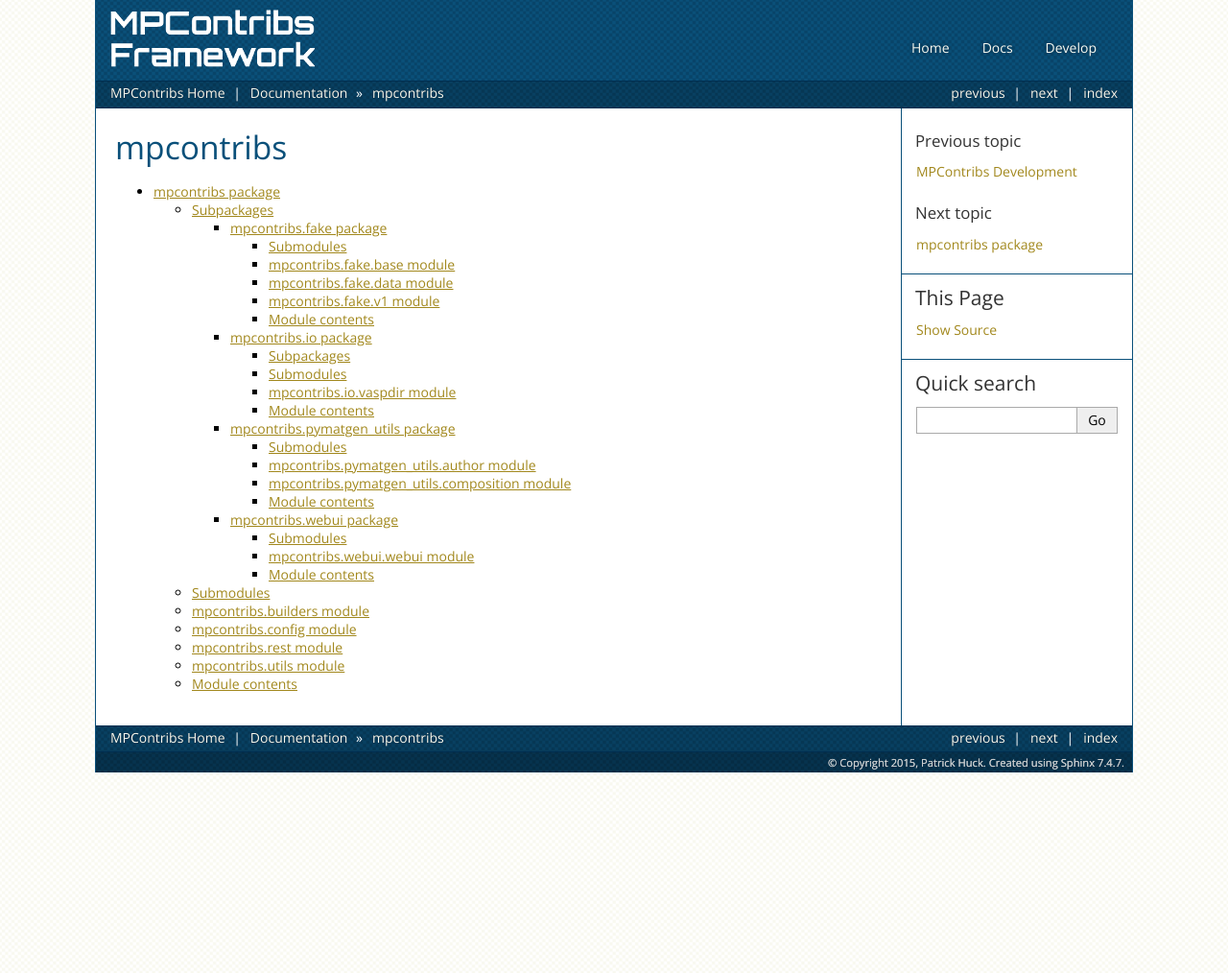
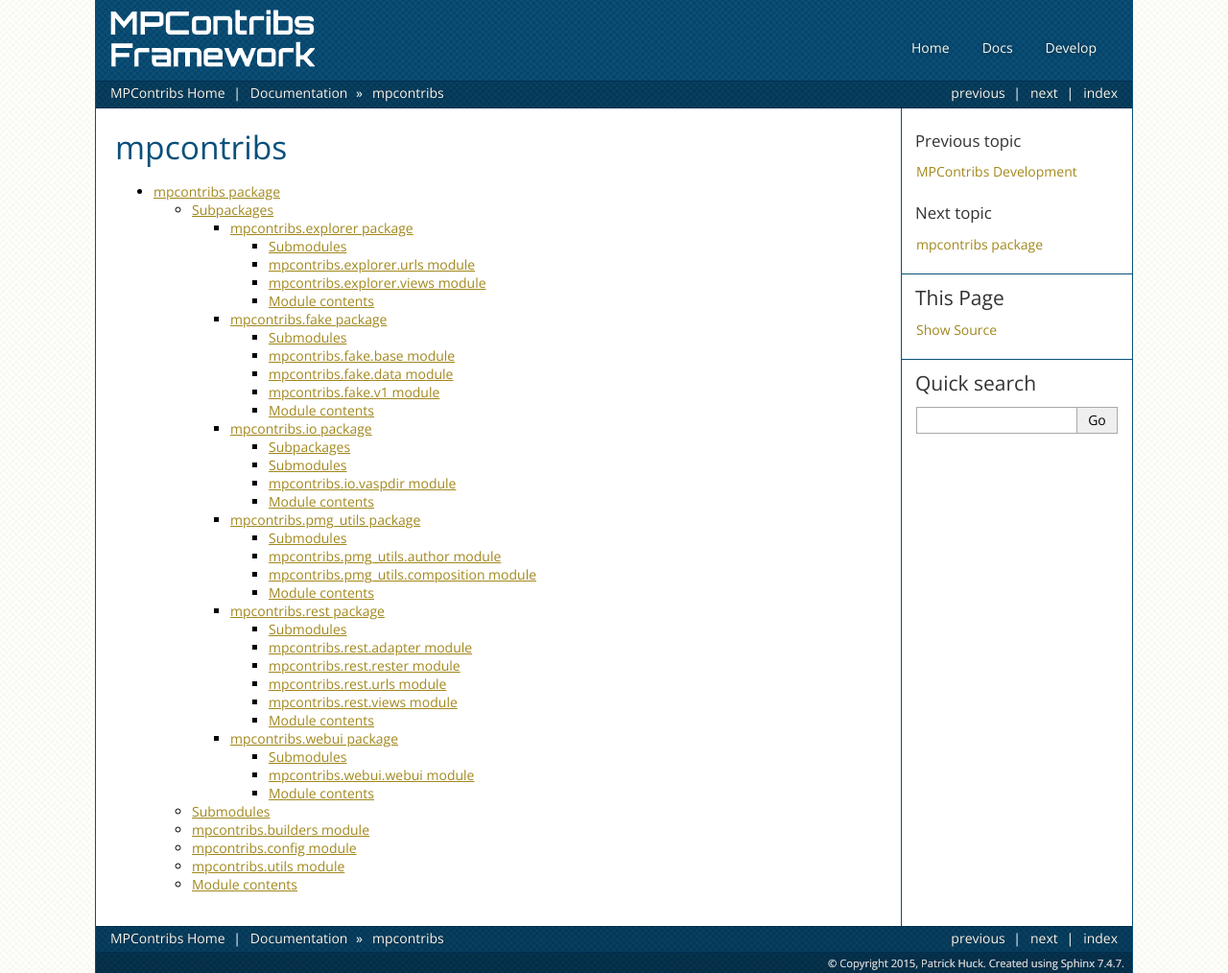
Before and after one commit to materialsproject/MPContribs, a Sphinx documentation site: the page built from docs/source/modules.rst, in a window 1280 px wide. Shown: the whole page at 96% size. Built offline with Sphinx 7.4.7, drawn with Linux system fonts in a browser that asks for light colours.

Commit message:
update docs

```diff
--- a/docs/source/_templates/index.html
+++ b/docs/source/_templates/index.html
@@ -35,10 +35,12 @@
 
   <p>{%trans%}Huck, P.; Jain, A.; Gunter, D.; Winston, D.; Persson K.;<br>
   “A Community Contribution Framework for Sharing Materials Data with Materials Project”<br>
-  IEEE Computer Society Press, accepted{%endtrans%}</p>
+  Proceedings of 2015 IEEE 11th International Conference on eScience,<br>
+  IEEE Computer Society, <a href="http://arxiv.org/abs/1510.05024">arXiv:1510.05024</a>{%endtrans%}</p>
 
   <p>{%trans%}Huck, P.; Cholia, S.; Gunter, D.; Winston, D.; N'Diaye, A. T.; Persson K.;<br>
   “User Applications Driven by the Community Contribution Framework MPContribs in the Materials Project”<br>
-  Concurrency Computat.: Pract. Exper. (accepted), 10th GCE Workshop, 2015.{%endtrans%}</p>
+  Proceedings of 10th Gateway Computing Environments Workshop (2015),<br>
+  Concurrency in Computation: Practice and Experience, <a href="http://arxiv.org/abs/1510.05727">arXiv:1510.05727</a>{%endtrans%}</p>
 
 {% endblock %}
--- /dev/null
+++ b/docs/source/mpcontribs.explorer.rst
@@ -0,0 +1,30 @@
+mpcontribs.explorer package
+===========================
+
+Submodules
+----------
+
+mpcontribs.explorer.urls module
+-------------------------------
+
+.. automodule:: mpcontribs.explorer.urls
+    :members:
+    :undoc-members:
+    :show-inheritance:
+
+mpcontribs.explorer.views module
+--------------------------------
+
+.. automodule:: mpcontribs.explorer.views
+    :members:
+    :undoc-members:
+    :show-inheritance:
+
+
+Module contents
+---------------
+
+.. automodule:: mpcontribs.explorer
+    :members:
+    :undoc-members:
+    :show-inheritance:
--- /dev/null
+++ b/docs/source/mpcontribs.pmg_utils.rst
@@ -0,0 +1,30 @@
+mpcontribs.pmg_utils package
+============================
+
+Submodules
+----------
+
+mpcontribs.pmg_utils.author module
+----------------------------------
+
+.. automodule:: mpcontribs.pmg_utils.author
+    :members:
+    :undoc-members:
+    :show-inheritance:
+
+mpcontribs.pmg_utils.composition module
+---------------------------------------
+
+.. automodule:: mpcontribs.pmg_utils.composition
+    :members:
+    :undoc-members:
+    :show-inheritance:
+
+
+Module contents
+---------------
+
+.. automodule:: mpcontribs.pmg_utils
+    :members:
+    :undoc-members:
+    :show-inheritance:
--- a/docs/source/mpcontribs.pymatgen_utils.rst
+++ /dev/null
@@ -1,30 +0,0 @@
-mpcontribs.pymatgen_utils package
-=================================
-
-Submodules
-----------
-
-mpcontribs.pymatgen_utils.author module
----------------------------------------
-
-.. automodule:: mpcontribs.pymatgen_utils.author
-    :members:
-    :undoc-members:
-    :show-inheritance:
-
-mpcontribs.pymatgen_utils.composition module
---------------------------------------------
-
-.. automodule:: mpcontribs.pymatgen_utils.composition
-    :members:
-    :undoc-members:
-    :show-inheritance:
-
-
-Module contents
----------------
-
-.. automodule:: mpcontribs.pymatgen_utils
-    :members:
-    :undoc-members:
-    :show-inheritance:
--- /dev/null
+++ b/docs/source/mpcontribs.rest.rst
@@ -0,0 +1,46 @@
+mpcontribs.rest package
+=======================
+
+Submodules
+----------
+
+mpcontribs.rest.adapter module
+------------------------------
+
+.. automodule:: mpcontribs.rest.adapter
+    :members:
+    :undoc-members:
+    :show-inheritance:
+
+mpcontribs.rest.rester module
+-----------------------------
+
+.. automodule:: mpcontribs.rest.rester
+    :members:
+    :undoc-members:
+    :show-inheritance:
+
+mpcontribs.rest.urls module
+---------------------------
+
+.. automodule:: mpcontribs.rest.urls
+    :members:
+    :undoc-members:
+    :show-inheritance:
+
+mpcontribs.rest.views module
+----------------------------
+
+.. automodule:: mpcontribs.rest.views
+    :members:
+    :undoc-members:
+    :show-inheritance:
+
+
+Module contents
+---------------
+
+.. automodule:: mpcontribs.rest
+    :members:
+    :undoc-members:
+    :show-inheritance:
--- a/docs/source/mpcontribs.rst
+++ b/docs/source/mpcontribs.rst
@@ -6,9 +6,11 @@ Subpackages
 
 .. toctree::
 
+    mpcontribs.explorer
     mpcontribs.fake
     mpcontribs.io
-    mpcontribs.pymatgen_utils
+    mpcontribs.pmg_utils
+    mpcontribs.rest
     mpcontribs.webui
 
 Submodules
```
Also changed, not shown: other parts of docs/source/mpcontribs.rst (+0 -8 lines), docs/source/mpcontribs.io.archieml.rst (+7 -0 lines), docs/source/mpcontribs.io.archieml.tests.rst (added, +22 -0 lines).
